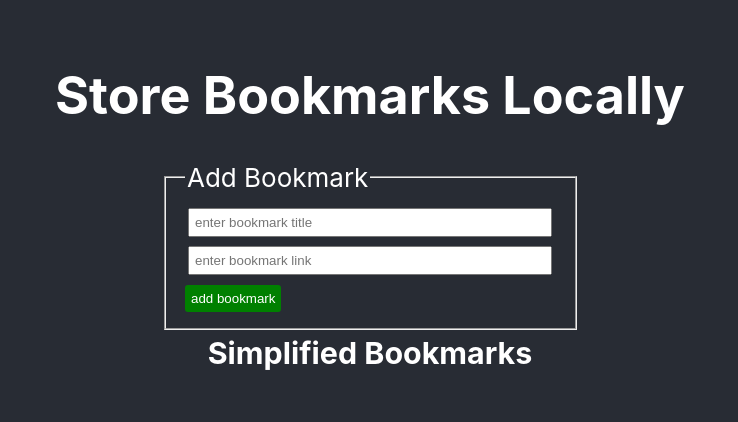
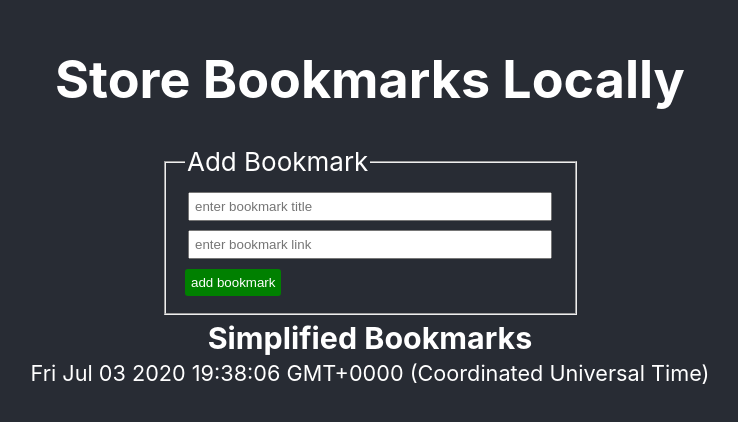
Before and after one commit to mwaijohn/local_storage, a React (Create React App) app: page / in a window 1280 px wide. Shown: the part 200-622 px from the top of the page, without its empty margins (270-1008 px from the left). Built offline with nearby package versions, Linux system fonts and the light colour scheme.

Commit message:
add footer

```diff
--- a/src/Footer.js
+++ b/src/Footer.js
@@ -1,10 +1,20 @@
-import React ,{useState} from 'react'
+import React ,{useState,useEffect} from 'react'
 
 export default function Footer() {
     const [date, setDate] = useState(Date())
+
+    useEffect(() => {
+        const interval = setInterval(() => {
+            setDate(Date)
+        }, 1000);
+
+        return () => {
+            clearInterval(interval);
+        }
+    }, [])
     return (
         <div>
-            <small>{()=>setDate(Date())}</small>
+            <small>{date}</small>
         </div>
     )
 
```
